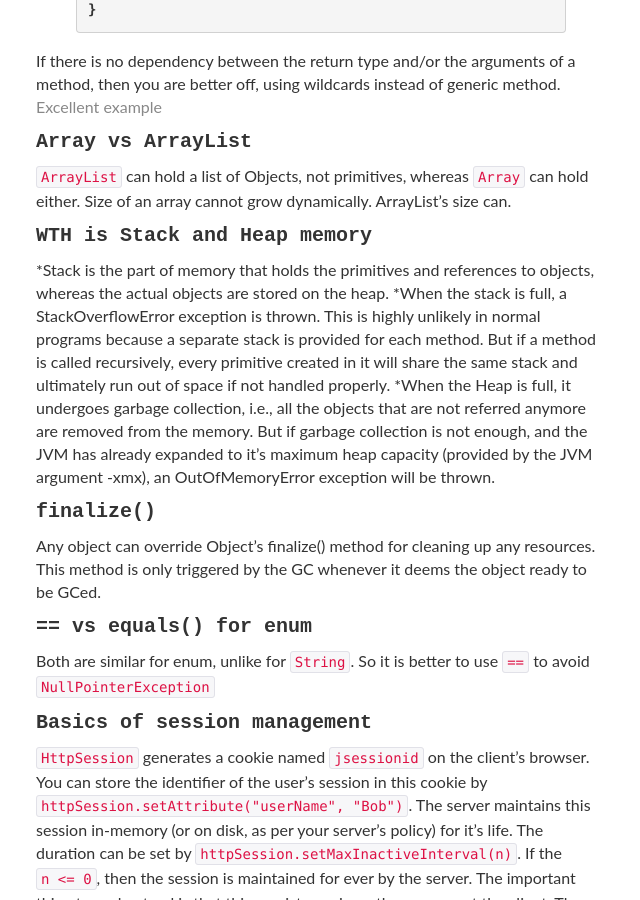
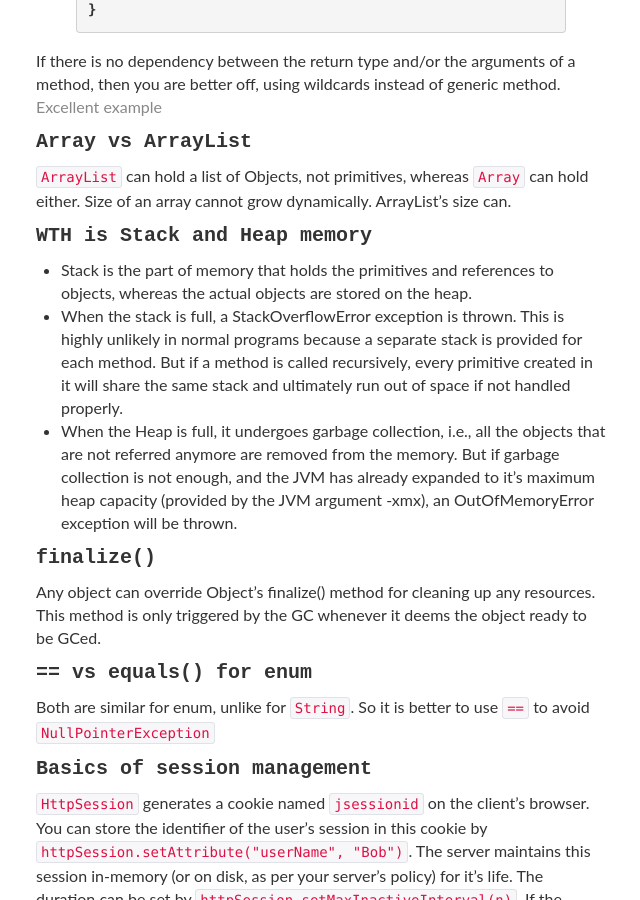
Before and after one commit to dahotre/dahotre.github.io, a Jekyll site: the page built from _posts/2013-07-10-Java-Notes.markdown, in a window 1280 px wide and 900 px high, scrolled down 1750 px. Shown: the whole window, without its empty margins (119-759 px from the left). Built offline with Jekyll 4.4.1, drawn with Linux system fonts in a browser that asks for light colours; nearby versions of some CDN libraries.

```diff
--- a/_posts/2013-07-10-Java-Notes.markdown
+++ b/_posts/2013-07-10-Java-Notes.markdown
@@ -64,9 +64,9 @@ If there is no dependency between the return type and/or the arguments of a meth
 Size of an array cannot grow dynamically. ArrayList's size can.
 
 #### WTH is Stack and Heap memory
-*Stack is the part of memory that holds the primitives and references to objects, whereas the actual objects are stored on the heap.
-*When the stack is full, a StackOverflowError exception is thrown. This is highly unlikely in normal programs because a separate stack is provided for each method. But if a method is called recursively, every primitive created in it will share the same stack and ultimately run out of space if not handled properly.
-*When the Heap is full, it undergoes garbage collection, i.e., all the objects that are not referred anymore are removed from the memory. But if garbage collection is not enough, and the JVM has already expanded to it's maximum heap capacity (provided by the JVM argument -xmx), an OutOfMemoryError exception will be thrown.
+- Stack is the part of memory that holds the primitives and references to objects, whereas the actual objects are stored on the heap.
+- When the stack is full, a StackOverflowError exception is thrown. This is highly unlikely in normal programs because a separate stack is provided for each method. But if a method is called recursively, every primitive created in it will share the same stack and ultimately run out of space if not handled properly.
+- When the Heap is full, it undergoes garbage collection, i.e., all the objects that are not referred anymore are removed from the memory. But if garbage collection is not enough, and the JVM has already expanded to it's maximum heap capacity (provided by the JVM argument -xmx), an OutOfMemoryError exception will be thrown.
 
 #### finalize()
 Any object can override Object's finalize() method for cleaning up any resources. This method is only triggered by the GC whenever it deems the object ready to be GCed.
```
